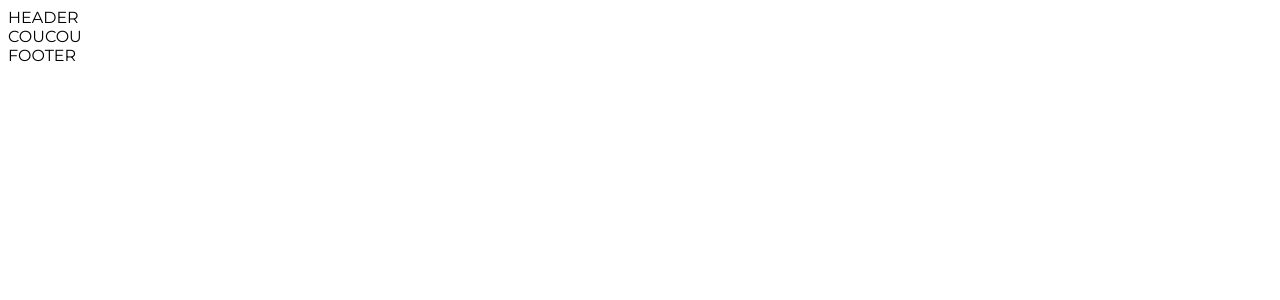
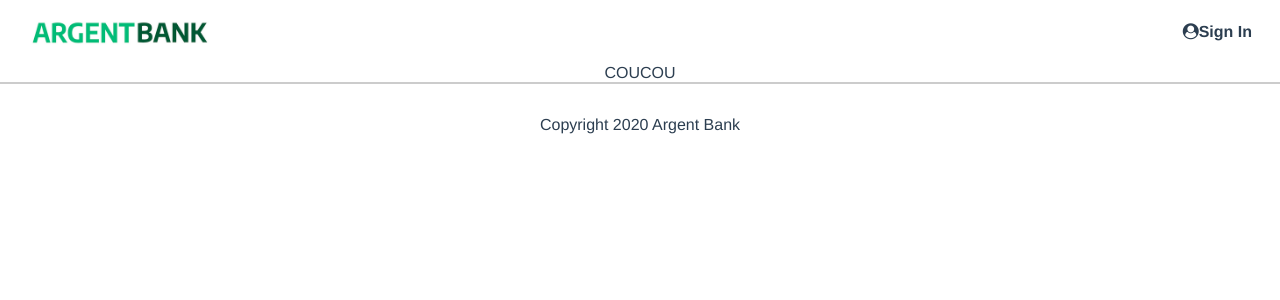
Before and after one commit to AnthonyLellouche/argentBankRedux, a React (Create React App) app: page / in a window 1280 px wide. Shown: the top 300 px of the page. Built offline with nearby package versions, Linux system fonts and the light colour scheme.

Commit message:
footer & header crée

```diff
--- a/public/index.html
+++ b/public/index.html
@@ -5,9 +5,10 @@
     <link rel="icon" href="%PUBLIC_URL%/favicon.ico" />
     <meta name="viewport" content="width=device-width, initial-scale=1" />
     <meta name="theme-color" content="#000000" />
-    <meta
-      name="description"
-      content="ArgentBank, la banque accessible"
+    <meta name="description" content="ArgentBank, la banque accessible" />
+    <link
+      rel="stylesheet"
+      href="https://stackpath.bootstrapcdn.com/font-awesome/4.7.0/css/font-awesome.min.css"
     />
     <link rel="apple-touch-icon" href="%PUBLIC_URL%/logo192.png" />
     <title>ArgentBank</title>
--- a/src/base/Footer.jsx
+++ b/src/base/Footer.jsx
@@ -1,12 +1,12 @@
-import React from 'react';
+import React from "react";
 import "../styles/base/_footer.scss";
 
 const Footer = () => {
-    return (
-        <div className='footer'>
-            FOOTER
-        </div>
-    );
+  return (
+    <footer className="footer">
+      <p className="footer-text">Copyright 2020 Argent Bank</p>
+    </footer>
+  );
 };
 
 export default Footer;
--- a/src/base/Header.jsx
+++ b/src/base/Header.jsx
@@ -1,11 +1,25 @@
 import React from 'react';
 import "../styles/base/_header.scss"
+import logo from "./../assets/images/argentBankLogo.png"
 
 const Header = () => {
     return (
-        <div className='header'>
-            HEADER
+        <nav className="main-nav">
+        <a className="main-nav-logo" href="./index.html">
+          <img
+            className="main-nav-logo-image"
+            src={logo}
+            alt="Argent Bank Logo"
+          />
+          <h1 className="sr-only">Argent Bank</h1>
+        </a>
+        <div>
+          <a className="main-nav-item" href="./sign-in.html">
+            <i className="fa fa-user-circle"></i>
+            Sign In
+          </a>
         </div>
+      </nav>
     );
 };
 
--- a/src/styles/base/_base.scss
+++ b/src/styles/base/_base.scss
@@ -1,5 +1,12 @@
 @use "../base/variables" as base;
 
 body {
+  margin: 0;
+  display: flex;
+  flex-direction: column;
+  min-height: 100vh;
+}
 
+.main {
+  flex: 1;
 }
--- a/src/styles/base/_footer.scss
+++ b/src/styles/base/_footer.scss
@@ -1,3 +1,13 @@
-.footer {
+@media (min-width: 920px) {
+  .footer {
+    display: flex;
+    justify-content: center;
+    border-top: 2px solid #ccc;
+    padding: 2rem 0 1.5rem;
+  }
 
+  .footer-text {
+    margin: 0;
+    padding: 0;
+  }
 }
--- a/src/styles/base/_header.scss
+++ b/src/styles/base/_header.scss
@@ -1,3 +1,55 @@
-.header {
+.sr-only {
+  border: 0 !important;
+  clip: rect(1px, 1px, 1px, 1px) !important; /* 1 */
+  -webkit-clip-path: inset(50%) !important;
+  clip-path: inset(50%) !important; /* 2 */
+  height: 1px !important;
+  margin: -1px !important;
+  overflow: hidden !important;
+  padding: 0 !important;
+  position: absolute !important;
+  width: 1px !important;
+  white-space: nowrap !important; /* 3 */
+}
 
+.main-nav {
+  display: flex;
+  justify-content: space-between;
+  align-items: center;
+  padding: 5px 20px;
 }
+
+.main-nav a {
+  font-weight: bold;
+  color: #2c3e50;
+}
+
+.main-nav a.router-link-exact-active {
+  color: #42b983;
+}
+
+.main-nav-item {
+  text-decoration: none;
+  margin-right: 0.5rem;
+}
+
+.main-nav-item:hover {
+  text-decoration: underline;
+}
+
+.main-nav-logo {
+  display: flex;
+  align-items: center;
+}
+
+.main-nav-logo-image {
+  max-width: 100%;
+  width: 200px;
+}
+
+@media (min-width: 920px) {
+  .header {
+    color: #fff;
+    margin-bottom: 2rem;
+  }
+}
--- a/src/styles/base/_typography.scss
+++ b/src/styles/base/_typography.scss
@@ -1,5 +1,7 @@
-@import url("https://fonts.googleapis.com/css2?family=Montserrat:ital,wght@0,100..900;1,100..900&display=swap");
-
-* {
-    font-family: "Montserrat", sans-serif;
-  }
+html {
+  font-family: Avenir, Helvetica, Arial, sans-serif;
+  -webkit-font-smoothing: antialiased;
+  -moz-osx-font-smoothing: grayscale;
+  text-align: center;
+  color: #2c3e50;
+}
```
Also changed, not shown: src/assets/images/argentBankLogo.png (added).
